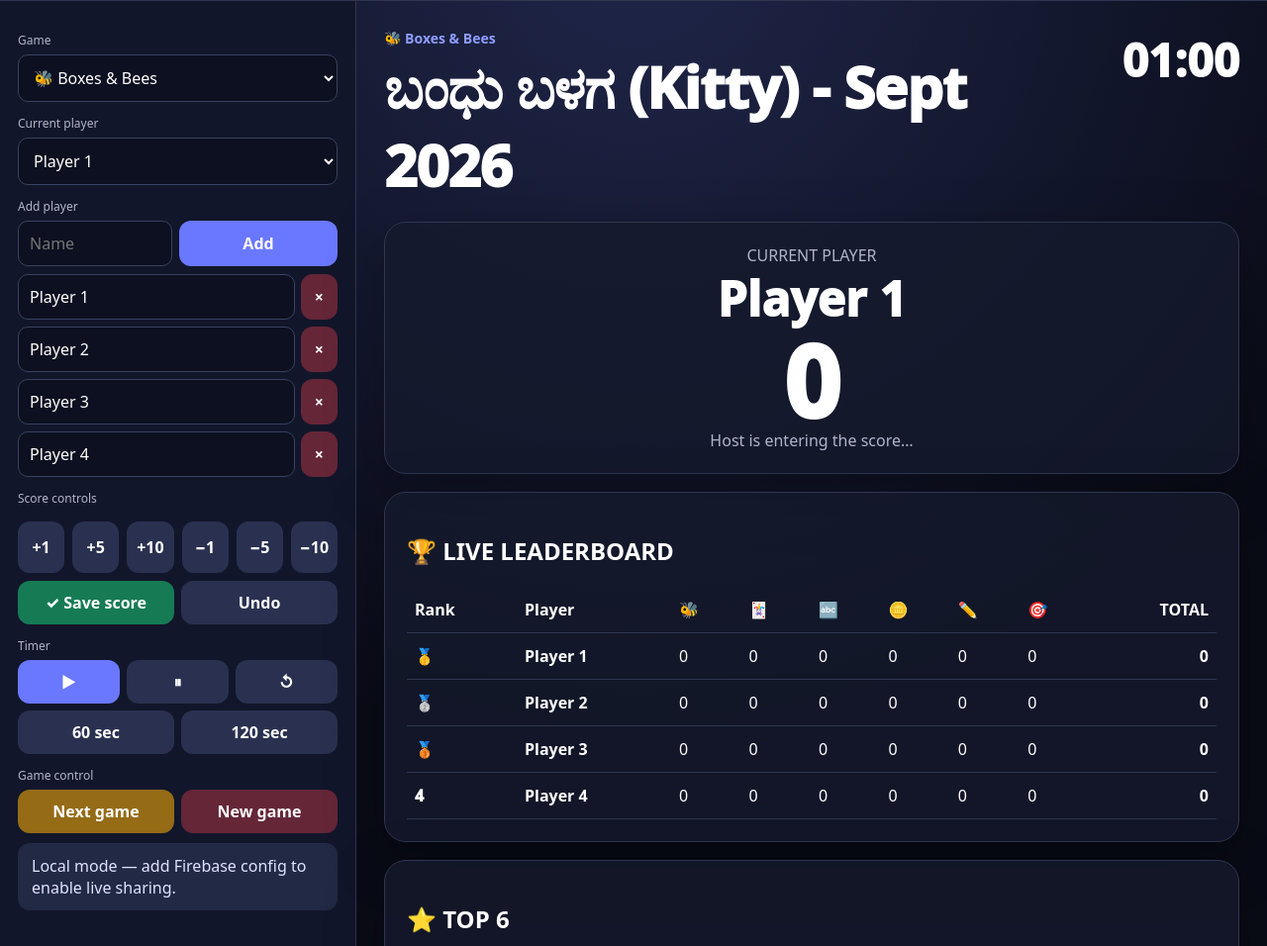
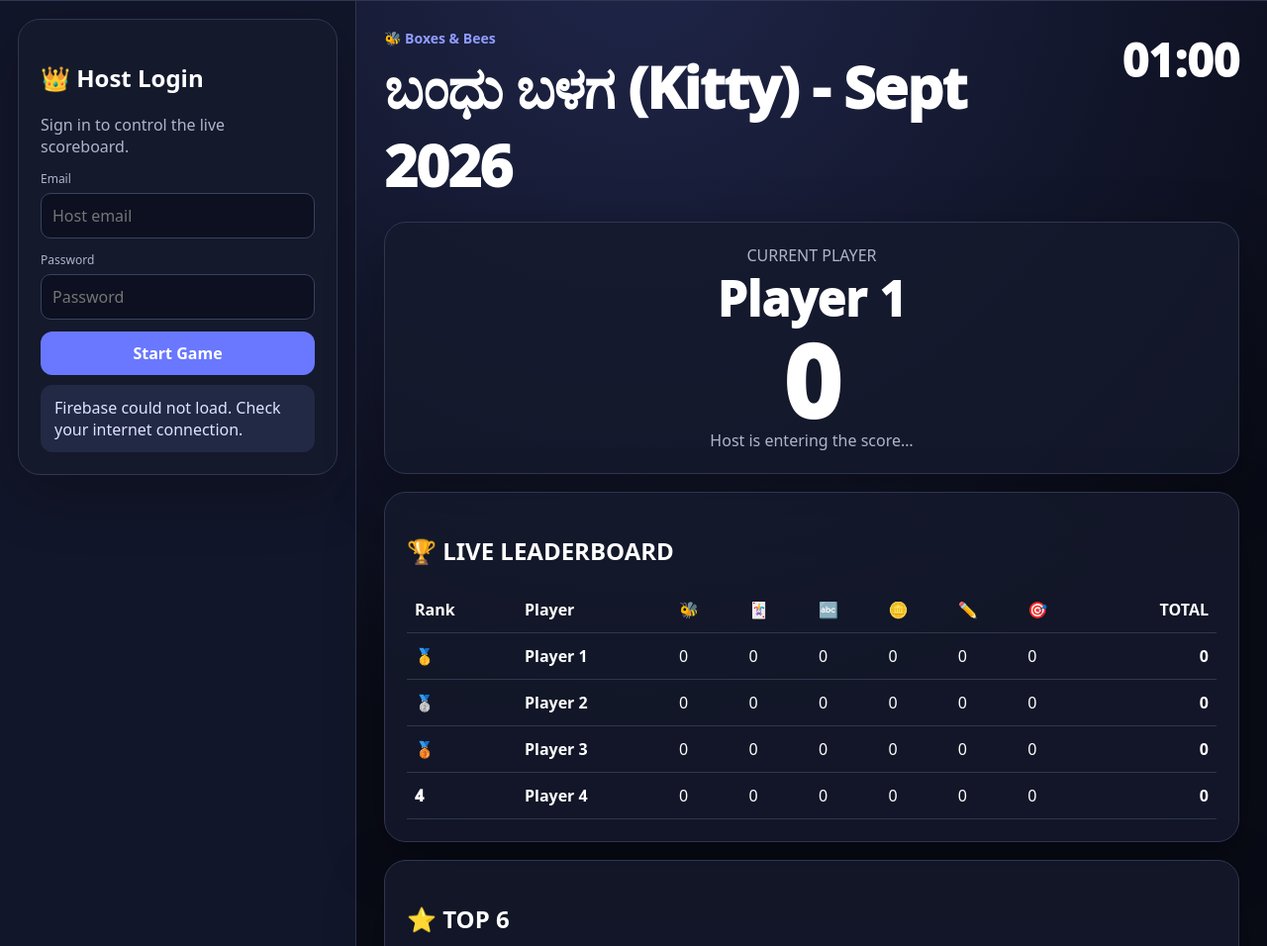
Before and after one commit to KeshavUllas/BandhuBalaga, a plain HTML site: page index.html in a window 1280 px wide. Shown: the part 64-1020 px from the top of the page at 99% size. Drawn offline with Linux system fonts and the light colour scheme.

Commit message:
Add files via upload

```diff
--- a/index.html
+++ b/index.html
@@ -33,7 +33,15 @@ table{width:100%;border-collapse:collapse}th,td{padding:12px 8px;border-bottom:1
 </div>
 <div class="layout">
 <aside id="hostPanel">
-  <div id="setupArea">
+  <div id="loginArea" class="card" style="margin-top:0">
+    <h2>👑 Host Login</h2>
+    <div class="muted">Sign in to control the live scoreboard.</div>
+    <label>Email</label><input id="loginEmail" type="email" autocomplete="username" placeholder="Host email">
+    <label>Password</label><input id="loginPassword" type="password" autocomplete="current-password" placeholder="Password">
+    <button class="primary" style="width:100%;margin-top:12px" onclick="hostLogin()">Start Game</button>
+    <div id="loginMsg" class="notice hidden"></div>
+  </div>
+  <div id="setupArea" class="hidden">
     <label>Game</label><select id="game" onchange="selectGame(this.value)"></select>
     <label>Current player</label><select id="current" onchange="selectPlayer(this.value)"></select>
     <label>Add player</label><div class="row"><input id="newPlayer" placeholder="Name"><button class="primary" onclick="addPlayer()">Add</button></div>
@@ -76,13 +84,13 @@ table{width:100%;border-collapse:collapse}th,td{padding:12px 8px;border-bottom:1
    Host writes; viewers read only. See SETUP.md.
    ========================================================= */
 const FIREBASE_CONFIG = {
-  apiKey: "PASTE_API_KEY",
-  authDomain: "PASTE_PROJECT.firebaseapp.com",
-  databaseURL: "PASTE_DATABASE_URL",
-  projectId: "PASTE_PROJECT",
-  storageBucket: "PASTE_PROJECT.appspot.com",
-  messagingSenderId: "PASTE_SENDER_ID",
-  appId: "PASTE_APP_ID"
+  apiKey: "AIzaSyARI0-zN4pIu8NVU9g8v-lKzots4NogNys",
+  authDomain: "bandhu-balaga.firebaseapp.com",
+  databaseURL: "https://bandhu-balaga-default-rtdb.firebaseio.com",
+  projectId: "bandhu-balaga",
+  storageBucket: "bandhu-balaga.firebasestorage.app",
+  messagingSenderId: "209041712015",
+  appId: "1:209041712015:web:74e683a8ee3e654d9d21fa"
 };
 
 const games=[["🐝","Boxes & Bees"],["🃏","Card & Dice"],["🔤","Scrabble"],["🪙","Colour Coin Hunt"],["✏️","Draw & Guess"],["🎯","Dart + Balloon Finale"]];
@@ -140,25 +148,56 @@ function applyState(s){
  renderPlayers();render();
 }
 async function setupFirebase(){
- const configured=!FIREBASE_CONFIG.apiKey.startsWith("PASTE_") && !FIREBASE_CONFIG.databaseURL.startsWith("PASTE_");
- if(!configured){$("syncStatus").textContent=viewer?"Viewer mode — waiting for a shared online session.":"Local mode — add Firebase config to enable live sharing.";return}
- try{
-  const {initializeApp}=await import("https://www.gstatic.com/firebasejs/11.10.0/firebase-app.js");
-  const {getDatabase,ref,onValue,set}=await import("https://www.gstatic.com/firebasejs/11.10.0/firebase-database.js");
-  const {getAuth,signInAnonymously,onAuthStateChanged}=await import("https://www.gstatic.com/firebasejs/11.10.0/firebase-auth.js");
-  const app=initializeApp(FIREBASE_CONFIG);db=getDatabase(app);dbRef=ref;const auth=getAuth(app);
-  await signInAnonymously(auth);onAuthStateChanged(auth,user=>{hostUid=user?.uid||null});
-  sessionId=new URLSearchParams(location.search).get("session")||"family-night";
-  onValue(ref(db,"sessions/"+sessionId),snap=>{const data=snap.val();if(data){applyState(data);$("syncStatus").textContent="🟢 LIVE — synced to family phones and TV";}});
- }catch(e){console.error(e);$("syncStatus").textContent="Firebase setup needs attention. Local mode still works."}
+  try{
+    const {initializeApp}=await import("https://www.gstatic.com/firebasejs/11.10.0/firebase-app.js");
+    const {getDatabase,ref,onValue,set}=await import("https://www.gstatic.com/firebasejs/11.10.0/firebase-database.js");
+    const {getAuth,signInAnonymously,signInWithEmailAndPassword,onAuthStateChanged}=await import("https://www.gstatic.com/firebasejs/11.10.0/firebase-auth.js");
+    const app=initializeApp(FIREBASE_CONFIG);
+    db=getDatabase(app); dbRef=ref; window.__set=set; window.__onValue=onValue;
+    const auth=getAuth(app); window.__auth=auth; window.__signIn=signInWithEmailAndPassword;
+    sessionId=new URLSearchParams(location.search).get("session")||"sept-2026";
+
+    onAuthStateChanged(auth, async user=>{
+      if(viewer){
+        if(!user){ try{await signInAnonymously(auth)}catch(e){console.error(e)} }
+        $("syncStatus").textContent="🟢 LIVE — view only";
+        startRealtimeListener();
+      } else if(user && !user.isAnonymous){
+        hostUid=user.uid;
+        $("loginArea").classList.add("hidden");
+        $("setupArea").classList.remove("hidden");
+        $("topControls").innerHTML='<button onclick="copyViewerLink()">🔗 Copy viewer link</button><button onclick="toggleFullscreen()">⛶ TV fullscreen</button><button onclick="hostLogout()">Log out</button>';
+        $("syncStatus").textContent="🟢 HOST CONNECTED — live sync enabled";
+        startRealtimeListener();
+      } else {
+        $("loginArea").classList.remove("hidden");
+        $("setupArea").classList.add("hidden");
+      }
+    });
+  }catch(e){
+    console.error(e);
+    $("loginMsg").textContent="Firebase could not load. Check your internet connection.";
+    $("loginMsg").classList.remove("hidden");
+  }
 }
-async function pushState(){
- localStorage.setItem("familyGameNightState",JSON.stringify(localState()));
- if(db&&dbRef&&sessionId&&!viewer){try{const {set}=await import("https://www.gstatic.com/firebasejs/11.10.0/firebase-database.js");await set(dbRef(db,"sessions/"+sessionId),localState())}catch(e){toast("Could not sync; local score saved")}}
+function startRealtimeListener(){
+  if(!db||!dbRef||!sessionId||!window.__onValue)return;
+  window.__onValue(dbRef(db,"sessions/"+sessionId),snap=>{
+    const data=snap.val();
+    if(data) applyState(data);
+  });
 }
+async function hostLogin(){
+  const email=$("loginEmail").value.trim(), password=$("loginPassword").value;
+  if(!email||!password){showLoginMsg("Enter your host email and password.");return}
+  try{ await window.__signIn(window.__auth,email,password); }
+  catch(e){ console.error(e); showLoginMsg("Login failed. Check your email/password and Email/Password authentication."); }
+}
+async function hostLogout(){try{await window.__auth.signOut()}catch(e){}}
+function showLoginMsg(msg){$("loginMsg").textContent=msg;$("loginMsg").classList.remove("hidden")}
 function loadLocal(){try{let s=JSON.parse(localStorage.getItem("familyGameNightState"));if(s)applyState(s)}catch(e){}}
-renderGameOptions();renderPlayers();loadLocal();render();updateTimer();setupFirebase();
-window.selectGame=selectGame;window.selectPlayer=selectPlayer;window.changeScore=changeScore;window.saveScore=saveScore;window.undo=undo;window.addPlayer=addPlayer;window.removePlayer=removePlayer;window.renamePlayer=renamePlayer;window.nextGame=nextGame;window.newGame=newGame;window.startTimer=startTimer;window.pauseTimer=pauseTimer;window.resetTimer=resetTimer;window.setTime=setTime;window.toggleFullscreen=toggleFullscreen;window.copyViewerLink=copyViewerLink;
+renderGameOptions();renderPlayers();if(!viewer)loadLocal();render();updateTimer();setupFirebase();
+window.hostLogin=hostLogin;window.hostLogout=hostLogout;window.selectGame=selectGame;window.selectPlayer=selectPlayer;window.changeScore=changeScore;window.saveScore=saveScore;window.undo=undo;window.addPlayer=addPlayer;window.removePlayer=removePlayer;window.renamePlayer=renamePlayer;window.nextGame=nextGame;window.newGame=newGame;window.startTimer=startTimer;window.pauseTimer=pauseTimer;window.resetTimer=resetTimer;window.setTime=setTime;window.toggleFullscreen=toggleFullscreen;window.copyViewerLink=copyViewerLink;
 </script>
 </body>
 </html>
```
